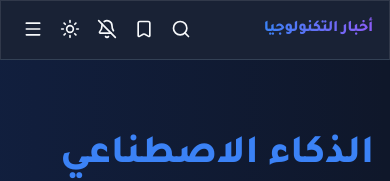
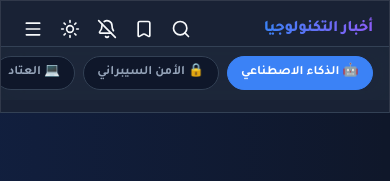
Before and after one commit to aldynnjm001-ux/tech-news-hub, a Next.js app: page /category/ai in a window 390 px wide. Shown: the top 181 px of the page. Built offline with nearby package versions, Linux system fonts and the light colour scheme; no server answers; the database is empty.

Commit message:
feat: add mobile categories bar and scroll-to-top button

```diff
--- a/package.json
+++ b/package.json
@@ -4,7 +4,7 @@
   "private": true,
   "scripts": {
     "dev": "next dev",
-    "build": "prisma generate && prisma db push && next build",
+    "build": "prisma generate && next build",
     "start": "next start",
     "lint": "eslint",
     "postinstall": "prisma generate"
--- a/src/components/navbar.css
+++ b/src/components/navbar.css
@@ -206,3 +206,74 @@
     padding: 0.4rem;
   }
 }
+
+/* === Mobile Categories Quick Nav Bar === */
+.mobile-categories-bar {
+  border-top: 1px solid var(--border);
+  background: var(--glass-bg);
+  backdrop-filter: blur(12px);
+  -webkit-backdrop-filter: blur(12px);
+  overflow: hidden;
+}
+
+.mobile-categories-scroll {
+  display: flex;
+  gap: 0.5rem;
+  padding: 0.6rem 1rem;
+  overflow-x: auto;
+  scrollbar-width: none;
+  -ms-overflow-style: none;
+  white-space: nowrap;
+}
+
+.mobile-categories-scroll::-webkit-scrollbar {
+  display: none;
+}
+
+.mobile-cat-btn {
+  display: inline-flex;
+  align-items: center;
+  gap: 0.3rem;
+  padding: 0.35rem 0.85rem;
+  border-radius: 50px;
+  font-size: 0.8rem;
+  font-weight: 600;
+  color: var(--muted);
+  background: var(--background);
+  border: 1px solid var(--border);
+  white-space: nowrap;
+  transition: all 0.2s ease;
+  flex-shrink: 0;
+}
+
+.mobile-cat-btn.active {
+  background: var(--primary);
+  color: white;
+  border-color: var(--primary);
+}
+
+/* === Scroll To Top Button === */
+.scroll-to-top-btn {
+  position: fixed;
+  bottom: 1.5rem;
+  left: 1.5rem;
+  z-index: 999;
+  background: var(--primary);
+  color: white;
+  border: none;
+  border-radius: 50%;
+  width: 44px;
+  height: 44px;
+  display: flex;
+  align-items: center;
+  justify-content: center;
+  cursor: pointer;
+  box-shadow: 0 4px 20px rgba(37, 99, 235, 0.4);
+  animation: fadeInUp 0.3s ease;
+  transition: transform 0.2s ease, box-shadow 0.2s ease;
+}
+
+.scroll-to-top-btn:hover {
+  transform: translateY(-3px);
+  box-shadow: 0 8px 25px rgba(37, 99, 235, 0.5);
+}
--- a/src/components/navbar.tsx
+++ b/src/components/navbar.tsx
@@ -1,10 +1,10 @@
 "use client";
 
-import { useState } from "react";
+import { useState, useEffect } from "react";
 import Link from "next/link";
 import { usePathname, useRouter } from "next/navigation";
 import { useTheme } from "./theme-provider";
-import { Moon, Sun, Search, Menu, X, Bookmark } from "lucide-react";
+import { Moon, Sun, Search, Menu, X, Bookmark, ArrowUp } from "lucide-react";
 import NotificationsBell from "./notifications-bell";
 import "./navbar.css";
 
@@ -16,6 +16,19 @@ export default function Navbar() {
   const [isMenuOpen, setIsMenuOpen] = useState(false);
   const [isSearchOpen, setIsSearchOpen] = useState(false);
   const [searchQuery, setSearchQuery] = useState("");
+  const [showScrollTop, setShowScrollTop] = useState(false);
+
+  useEffect(() => {
+    const handleScroll = () => {
+      setShowScrollTop(window.scrollY > 300);
+    };
+    window.addEventListener('scroll', handleScroll, { passive: true });
+    return () => window.removeEventListener('scroll', handleScroll);
+  }, []);
+
+  const scrollToTop = () => {
+    window.scrollTo({ top: 0, behavior: 'smooth' });
+  };
 
   const isActive = (path: string) => pathname?.includes(path);
 
@@ -102,6 +115,32 @@ export default function Navbar() {
           </div>
         </div>
       )}
+
+      {/* Mobile Categories Quick Nav */}
+      <div className="mobile-categories-bar hidden-desktop">
+        <div className="mobile-categories-scroll">
+          <Link href="/category/ai" className={`mobile-cat-btn ${pathname?.includes('/category/ai') ? 'active' : ''}`}>🤖 الذكاء الاصطناعي</Link>
+          <Link href="/category/cybersecurity" className={`mobile-cat-btn ${pathname?.includes('/category/cybersecurity') ? 'active' : ''}`}>🔒 الأمن السيبراني</Link>
+          <Link href="/category/hardware" className={`mobile-cat-btn ${pathname?.includes('/category/hardware') ? 'active' : ''}`}>💻 العتاد</Link>
+          <Link href="/category/software" className={`mobile-cat-btn ${pathname?.includes('/category/software') ? 'active' : ''}`}>⚙️ البرمجيات</Link>
+          <Link href="/category/space" className={`mobile-cat-btn ${pathname?.includes('/category/space') ? 'active' : ''}`}>🚀 الفضاء</Link>
+          <Link href="/category/crypto" className={`mobile-cat-btn ${pathname?.includes('/category/crypto') ? 'active' : ''}`}>🪙 العملات</Link>
+          <Link href="/category/gaming" className={`mobile-cat-btn ${pathname?.includes('/category/gaming') ? 'active' : ''}`}>🎮 الألعاب</Link>
+          <Link href="/category/global" className={`mobile-cat-btn ${pathname?.includes('/category/global') ? 'active' : ''}`}>🌐 تقنيات عالمية</Link>
+        </div>
+      </div>
+
+      {/* Scroll To Top Button */}
+      {showScrollTop && (
+        <button
+          onClick={scrollToTop}
+          className="scroll-to-top-btn"
+          aria-label="العودة لأعلى الصفحة"
+          title="العودة لأعلى"
+        >
+          <ArrowUp size={20} />
+        </button>
+      )}
     </header>
   );
 }
```
